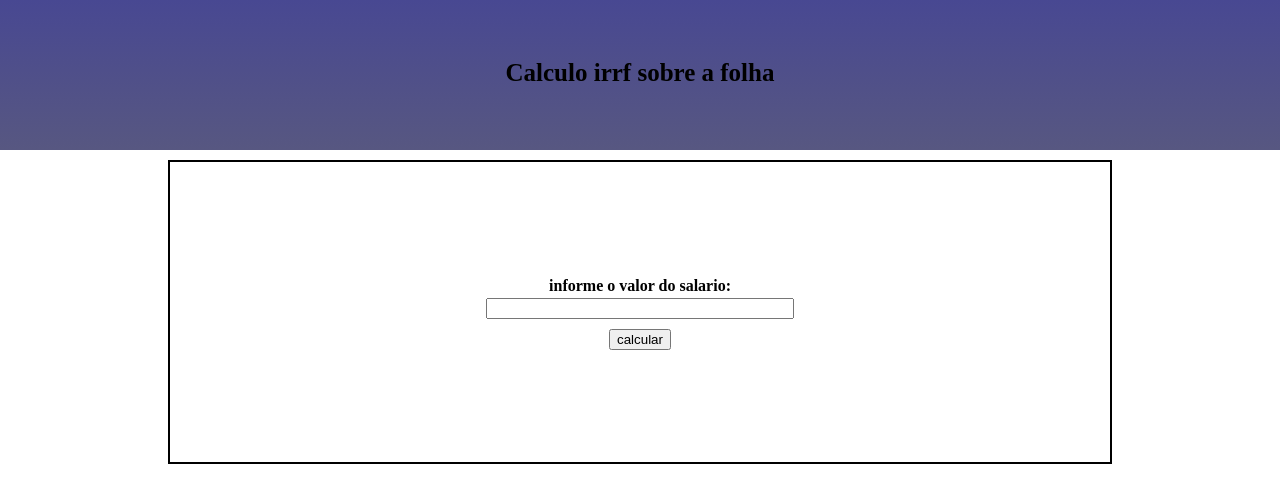
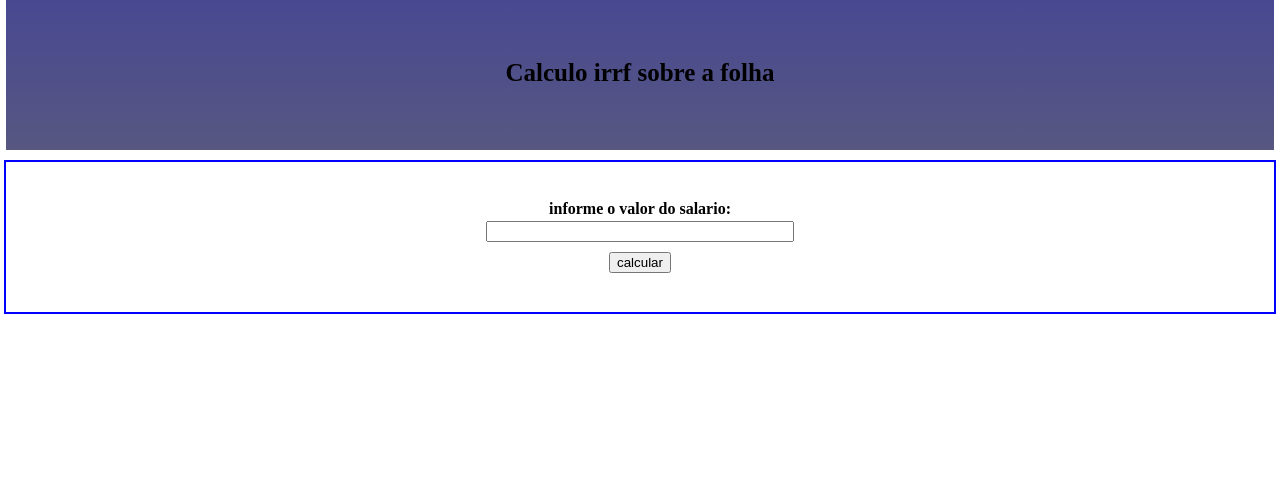
Before and after one commit to brunojyyh/Calculo_folha_de_pagamento, a plain HTML site: page index.html in a window 1280 px wide. Drawn offline with Linux system fonts and the light colour scheme.

Commit message:
version 0.1.1

```diff
--- a/index.html
+++ b/index.html
@@ -9,7 +9,7 @@
     <title>calculo irrf</title>
 </head>
 <body>
-    <header>
+    <header class="topo">
         <h1>Calculo irrf sobre a folha</h1>
     </header>
     <main>
--- a/style.css
+++ b/style.css
@@ -36,5 +36,16 @@ header h1 {
     width: 300px;
 }
 .botao-calcula {
-    margin: 10px 0 0 0;
+    margin: 10px 0 4px 0;
 }
+
+@media(min-width: 0px) {
+.topo {
+    width: 99%;
+}
+.caixa {
+    width: 99%;
+    height: 150px;
+    border: 2px solid blue;
+}
+}
```
